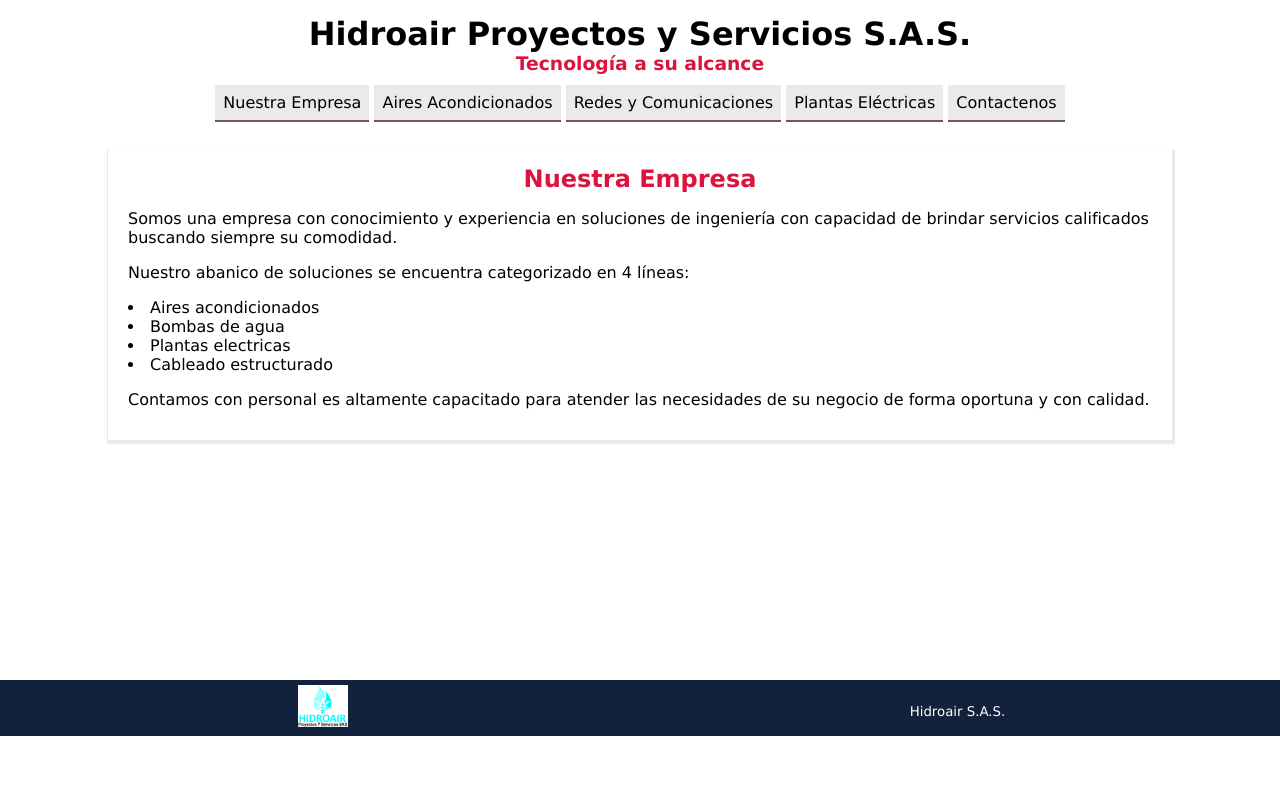
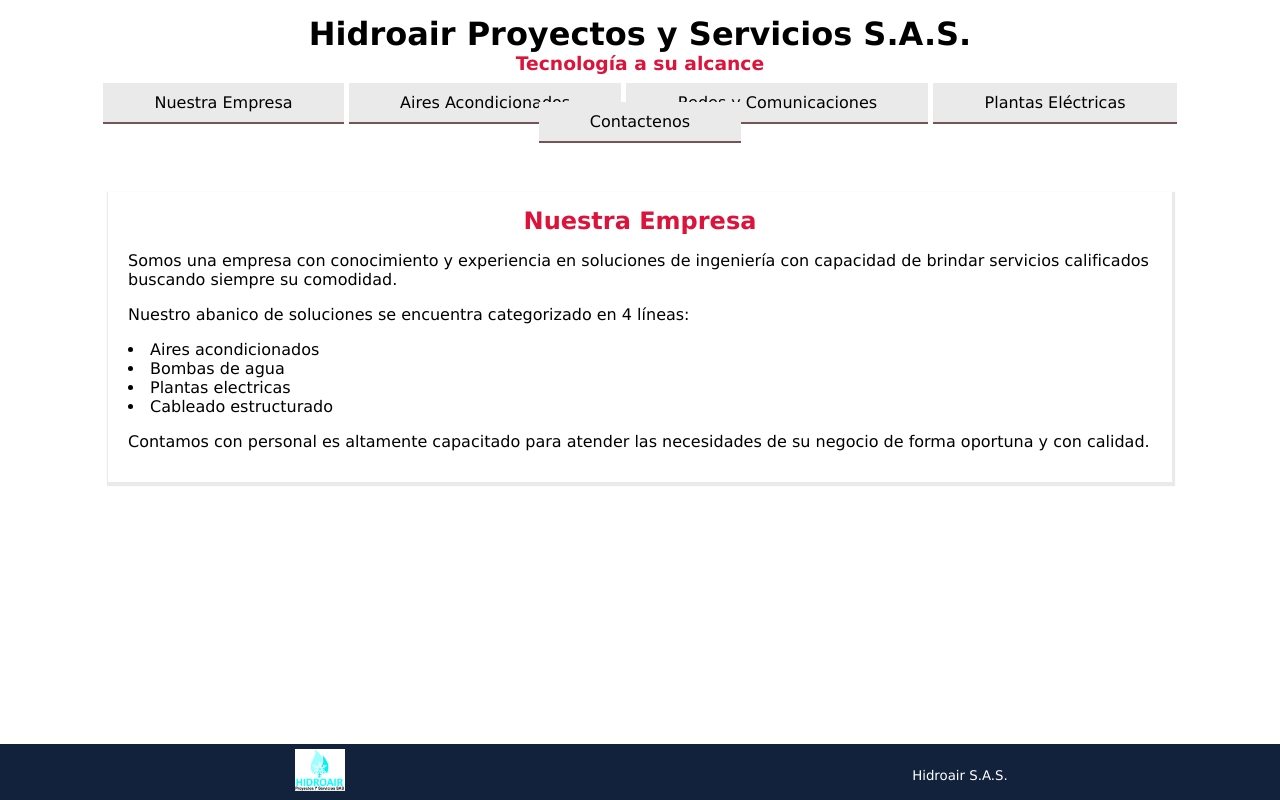
Before and after one commit to zerofelx/HidroairPyS, a plain HTML site: page index.html in a window 1280 px wide. Drawn offline with Linux system fonts and the light colour scheme.

Commit message:
Agregando footer y agregando función insertarMenu()

```diff
--- a/assets/css/config.css
+++ b/assets/css/config.css
@@ -7,14 +7,16 @@
 
 #menu {
     text-align: center;
-    width: 80%;
+    width: 100%;
     margin: 0 auto;
+    height: 10vh;
+    vertical-align: -webkit-baseline-middle
 }
 
 .botonesMenu {
     text-decoration: none;
     background-color: #EAEAEA;
-    padding: 8px;
+    padding: 10px 4%;
     border-bottom: 2px solid rgb(117, 85, 85);
     color: black
 }
@@ -24,8 +26,11 @@
 
 #footer {
     background: #12223d;
-    padding: 5px;
+    padding: 5px 0;
     color: white;
     display: flex;
-    justify-content: space-between
+    justify-content: space-between;
+    position: absolute;
+    bottom: 0;
+    width: 100%
 }
--- /dev/null
+++ b/assets/js/menu.js
@@ -0,0 +1,15 @@
+function menuComputador(lugarNE, lugarAA, lugarRC, lugarPE, lugarC) {
+    return `
+        <a href="${lugarNE}" class="botonesMenu">Nuestra Empresa</a>
+        <a href="${lugarAA}" class="botonesMenu">Aires Acondicionados</a>
+        <a href="${lugarRC}" class="botonesMenu">Redes y Comunicaciones</a>
+        <a href="${lugarPE}" class="botonesMenu">Plantas Eléctricas</a>
+        <a href="${lugarC}" class="botonesMenu">Contactenos</a>
+    `
+}
+
+function insertarMenu(lugarNE, lugarAA, lugarRC, lugarPE, lugarC) {
+    const menu = document.getElementById('menu')
+
+    menu.innerHTML = menuComputador(lugarNE, lugarAA, lugarRC, lugarPE, lugarC)
+}
--- a/index.html
+++ b/index.html
@@ -8,7 +8,7 @@
     <link rel="icon" href="assets/images/logo.png" type="image/png">
 
     <title>HidroairPyS</title>
-
+    <script src="assets/js/menu.js"> </script>
 
 </head>
 <body>
@@ -17,18 +17,11 @@
         <h1 id="titulo">Hidroair Proyectos y Servicios S.A.S.</h1>
         <h3 class="subtitulo">Tecnología a su alcance</h3>
     </div>
-
 <br>
 
     <div id="menu">
-        <a href="secciones/mision y vision/mision.html" class="botonesMenu">Nuestra Empresa</a>
-        <a href="" class="botonesMenu">Aires Acondicionados</a>
-        <a href="" class="botonesMenu">Redes y Comunicaciones</a>
-        <a href="" class="botonesMenu">Plantas Eléctricas</a>
-        <a href="" class="botonesMenu">Contactenos</a>
+        <script>insertarMenu('secciones/misionVision/mision.html')</script>
     </div>
-
-<br>
 <br>
 
     <div class="caja contenido">
@@ -44,9 +37,6 @@
 
         <p>Contamos con personal es altamente capacitado para atender las necesidades de su negocio de forma oportuna y con calidad.</p>
     </div>
-
-
-<div style="height: 30vh;"></div>
 
 <div id="footer">
     <div class="bloqueFooter">
```
Also changed, not shown: secciones/mision y vision/mision.html (deleted, +0 -55 lines), secciones/misionVision/mision.html (added, +44 -0 lines).
